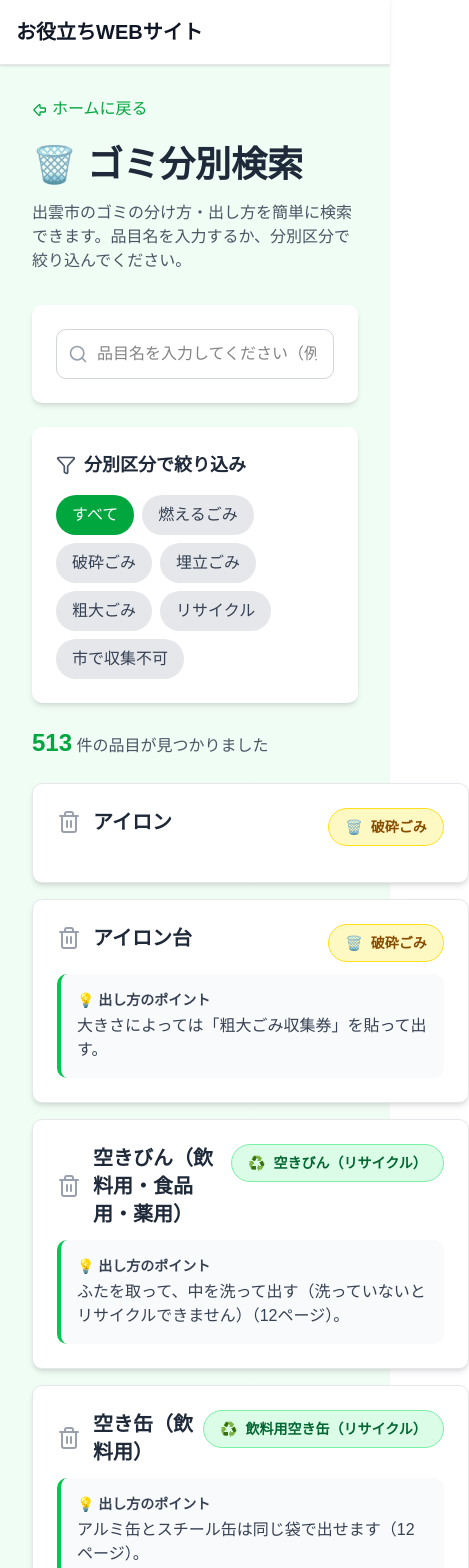
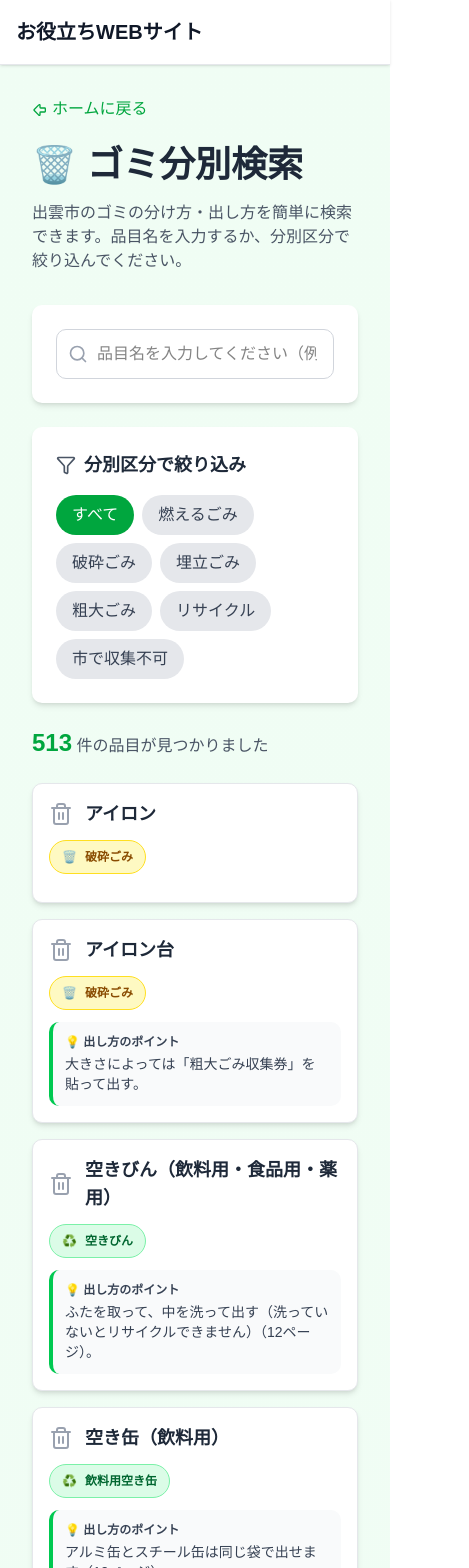
Before and after one commit to yuch555/izumo, a Next.js app in the folder app/: page /garbage in a window 390 px wide. Shown: the top 1568 px of the page, 469 px wide, since content can reach past the window. Built offline with nearby package versions, Linux system fonts and the light colour scheme.

Commit message:
feat: ガーベジ検索コンポーネントのスタイルを改善し、レスポンシブデザインを強化

```diff
--- a/app/app/page.tsx
+++ b/app/app/page.tsx
@@ -1,9 +1,4 @@
-import {
-  ArrowBigRightDash,
-  ExternalLink,
-  Trash2,
-  Newspaper,
-} from "lucide-react";
+import { Trash2, Newspaper } from "lucide-react";
 import Link from "next/link";
 import { getAllNews } from "../lib/news";
 
@@ -16,8 +11,6 @@ async function getLatestNews() {
 }
 
 export default async function Home() {
-  const latestNews = await getLatestNews();
-
   return (
     <main className="min-h-screen">
       <div className="max-w-7xl mx-auto">
@@ -67,51 +60,6 @@ export default async function Home() {
             </p>
           </Link>
         </section>
-
-        <section>
-          <div className="flex justify-between items-center mb-6">
-            <h2 className="text-2xl font-bold">最新のお知らせ</h2>
-            <Link
-              href="/news"
-              className="font-medium group flex items-center gap-1 hover:text-blue-600 transition-colors"
-            >
-              すべてのお知らせ
-              <ArrowBigRightDash className="inline-block group-hover:translate-x-1 transition-transform" />
-            </Link>
-          </div>
-
-          {latestNews.length === 0 ? (
-            <p className="text-gray-500">お知らせはありません</p>
-          ) : (
-            <div className="grid gap-2">
-              {latestNews.map((item, index) => (
-                <Link
-                  key={item.id}
-                  href={item.link}
-                  target="_blank"
-                  rel="noopener noreferrer"
-                  className="block bg-white border rounded-lg p-2 hover:shadow-md hover:scale-[1.01] transition-all group"
-                  style={{
-                    animation: `fadeInUp 0.5s ease-out ${index * 0.1}s both`,
-                  }}
-                >
-                  <div className="flex items-center mb-2 gap-2">
-                    <span className="text-sm bg-blue-100 text-blue-800 px-3 py-1 rounded-full">
-                      {item.category}
-                    </span>
-                    <span className="text-sm text-gray-500">
-                      {new Date(item.pubDate).toLocaleDateString("ja-JP")}
-                    </span>
-                  </div>
-                  <h3 className="text-xl font-bold">{item.title}</h3>
-                  <p className="text-gray-700 mb-2 line-clamp-2">
-                    {item.description}
-                  </p>
-                </Link>
-              ))}
-            </div>
-          )}
-        </section>
       </div>
     </main>
   );
--- a/app/src/components/features/GarbageSearch.tsx
+++ b/app/src/components/features/GarbageSearch.tsx
@@ -172,30 +172,35 @@ export function GarbageSearch({ garbageItems }: GarbageSearchProps) {
           filteredItems.map((item, index) => (
             <div
               key={index}
-              className="bg-white p-6 rounded-lg shadow-md hover:shadow-lg transition-shadow border border-gray-200"
+              className="bg-white p-4 md:p-6 rounded-lg shadow-md hover:shadow-lg transition-shadow border border-gray-200"
             >
-              <div className="flex items-start justify-between mb-3">
-                <div className="flex items-center gap-3">
+              <div className="flex flex-col sm:flex-row sm:items-start sm:justify-between gap-3 mb-3">
+                <div className="flex items-center gap-3 min-w-0 flex-1">
                   <Trash2 className="text-gray-400 flex-shrink-0" size={24} />
-                  <h3 className="text-xl font-bold text-gray-800">
+                  <h3 className="text-lg md:text-xl font-bold text-gray-800 break-words">
                     {item.name}
                   </h3>
                 </div>
                 <span
-                  className={`px-4 py-2 rounded-full text-sm font-semibold border flex items-center gap-2 whitespace-nowrap ${getCategoryColor(
+                  className={`px-3 md:px-4 py-2 rounded-full text-xs md:text-sm font-semibold border flex items-center gap-2 whitespace-nowrap self-start ${getCategoryColor(
                     item.category
                   )}`}
                 >
                   <span>{getCategoryIcon(item.category)}</span>
-                  {item.category}
+                  <span className="hidden sm:inline">{item.category}</span>
+                  <span className="sm:hidden">
+                    {item.category.replace(/（リサイクル）/g, "")}
+                  </span>
                 </span>
               </div>
               {item.howTo && (
-                <div className="mt-3 p-4 bg-gray-50 rounded-lg border-l-4 border-green-500">
-                  <p className="text-sm font-semibold text-gray-700 mb-1">
+                <div className="mt-3 p-3 md:p-4 bg-gray-50 rounded-lg border-l-4 border-green-500">
+                  <p className="text-xs md:text-sm font-semibold text-gray-700 mb-1">
                     💡 出し方のポイント
                   </p>
-                  <p className="text-gray-700">{item.howTo}</p>
+                  <p className="text-sm md:text-base text-gray-700 break-words">
+                    {item.howTo}
+                  </p>
                 </div>
               )}
             </div>
```
